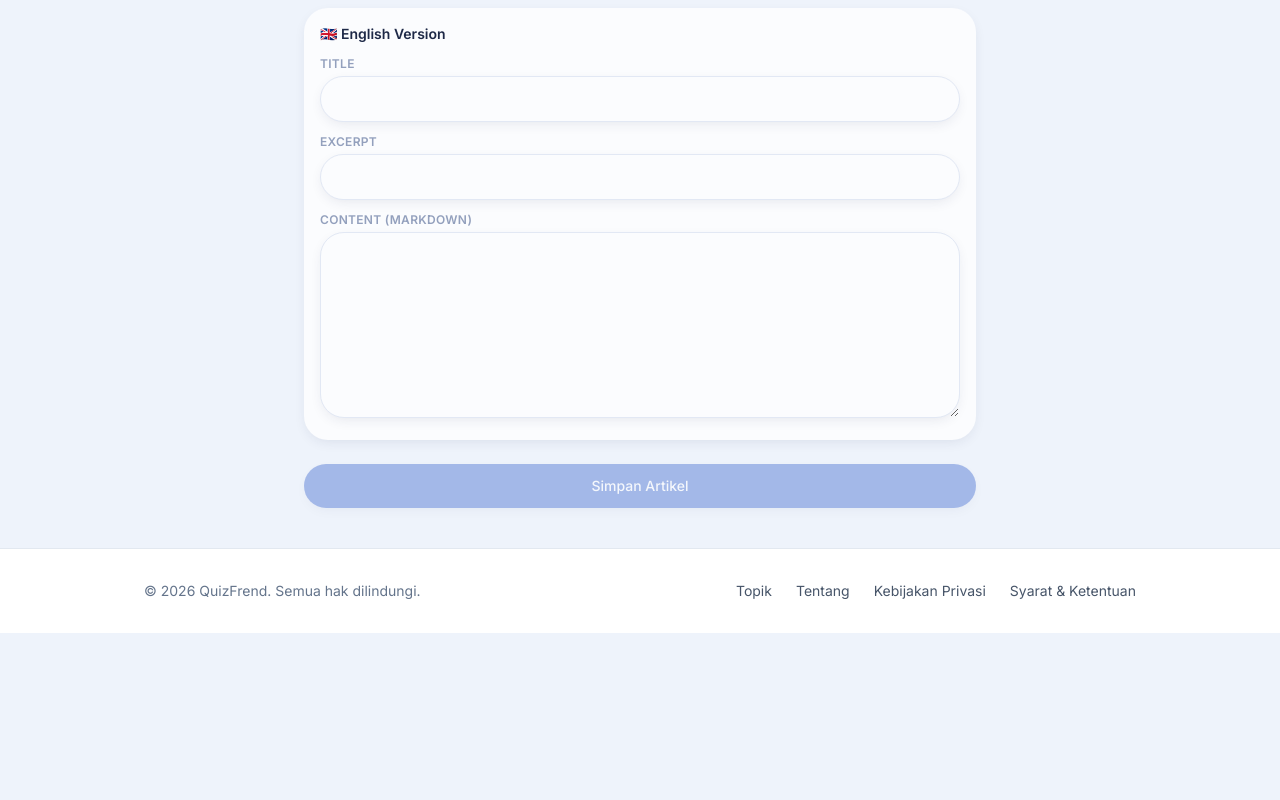
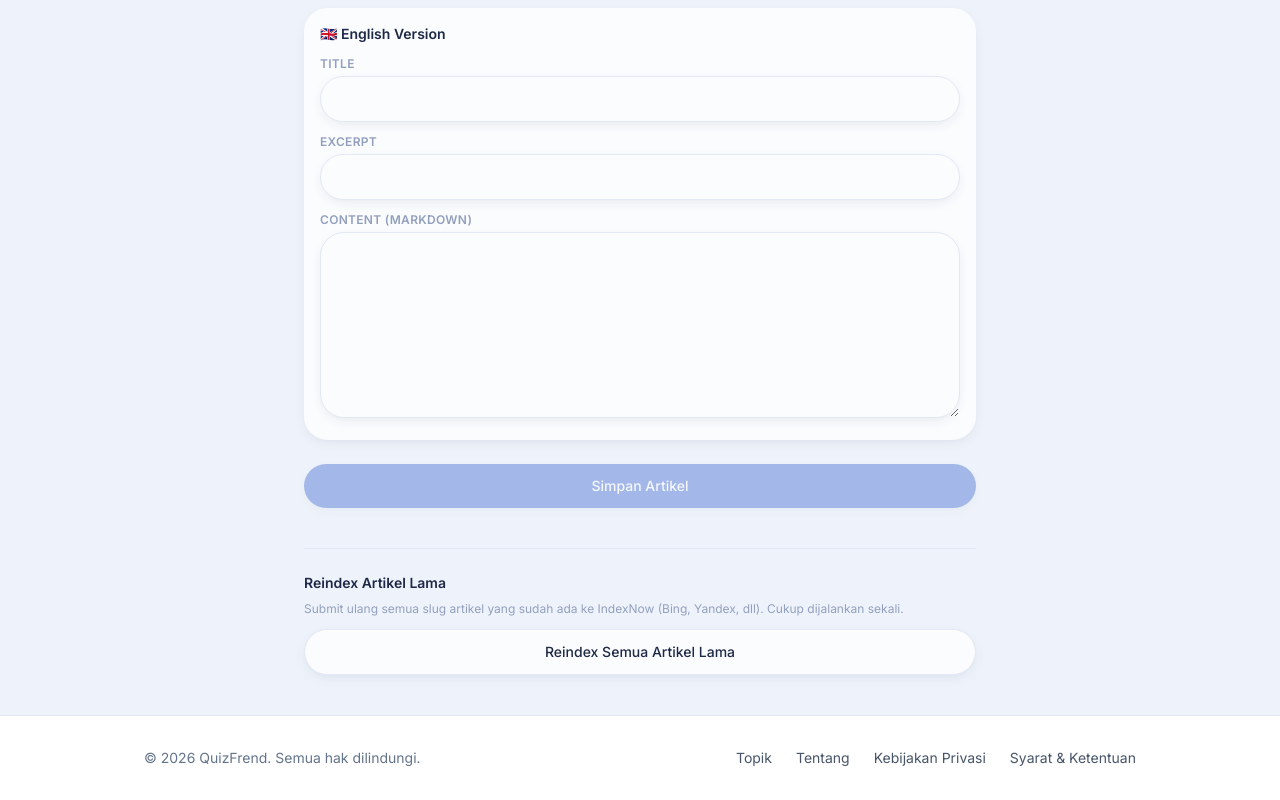
Before and after one commit to rioopr-beep/quizme, a Next.js app: page /admin/blog in a window 1280 px wide. Shown: the part 753-1553 px from the top of the page. Before the commit the page ends 1386 px from the top, so only its background shows below. Built offline with nearby package versions, Linux system fonts and the light colour scheme.

Commit message:
Update page.tsx

```diff
--- a/app/admin/blog/page.tsx
+++ b/app/admin/blog/page.tsx
@@ -26,6 +26,10 @@ export default function AdminBlogPage(): JSX.Element {
   const [isSubmitting, setIsSubmitting] = useState(false);
   const [submitError, setSubmitError] = useState<string | null>(null);
   const [submitSuccess, setSubmitSuccess] = useState(false);
+
+  const [isReindexing, setIsReindexing] = useState(false);
+  const [reindexResult, setReindexResult] = useState<string | null>(null);
+  const [reindexError, setReindexError] = useState<string | null>(null);
 
   function resetForm() {
     setSlug('');
@@ -87,6 +91,44 @@ export default function AdminBlogPage(): JSX.Element {
       setSubmitError(error instanceof Error ? error.message : 'Gagal menghubungi server.');
     } finally {
       setIsSubmitting(false);
+    }
+  }
+
+  async function handleReindex(): Promise<void> {
+    setIsReindexing(true);
+    setReindexError(null);
+    setReindexResult(null);
+
+    try {
+      const supabase = getSupabaseBrowserClient();
+      const {
+        data: { session },
+      } = await supabase.auth.getSession();
+
+      if (!session?.access_token) {
+        setReindexError('Sesi login habis, silakan login ulang.');
+        return;
+      }
+
+      const response = await fetch('/api/admin/blog/reindex', {
+        method: 'POST',
+        headers: {
+          Authorization: `Bearer ${session.access_token}`,
+        },
+      });
+
+      const data = await response.json();
+
+      if (!response.ok) {
+        setReindexError(data.error ?? 'Terjadi kesalahan saat reindex.');
+        return;
+      }
+
+      setReindexResult(`Berhasil submit ${data.count} URL ke IndexNow.`);
+    } catch (error) {
+      setReindexError(error instanceof Error ? error.message : 'Gagal menghubungi server.');
+    } finally {
+      setIsReindexing(false);
     }
   }
 
@@ -200,7 +242,34 @@ export default function AdminBlogPage(): JSX.Element {
             Artikel berhasil disimpan! (versi ID & EN sekaligus)
           </div>
         ) : null}
+
+        <div className="mt-10 border-t border-base-border pt-6">
+          <h2 className="text-sm font-semibold text-text-primary mb-2">Reindex Artikel Lama</h2>
+          <p className="text-xs text-text-muted mb-3">
+            Submit ulang semua slug artikel yang sudah ada ke IndexNow (Bing, Yandex, dll). Cukup dijalankan sekali.
+          </p>
+          <button
+            type="button"
+            onClick={handleReindex}
+            disabled={isReindexing}
+            className="w-full rounded-floating border border-base-border bg-base-surface px-4 py-3 text-sm font-medium text-text-primary shadow-floating-sm transition active:scale-95 hover:opacity-90 disabled:opacity-50"
+          >
+            {isReindexing ? 'Mengirim…' : 'Reindex Semua Artikel Lama'}
+          </button>
+
+          {reindexError ? (
+            <div className="mt-4 rounded-floating bg-status-incorrectSoft p-4 text-sm text-status-incorrect">
+              {reindexError}
+            </div>
+          ) : null}
+
+          {reindexResult ? (
+            <div className="mt-4 rounded-floating bg-status-correctSoft p-4 text-sm text-status-correct">
+              {reindexResult}
+            </div>
+          ) : null}
+        </div>
       </div>
     </main>
   );
-        }
+}
```
